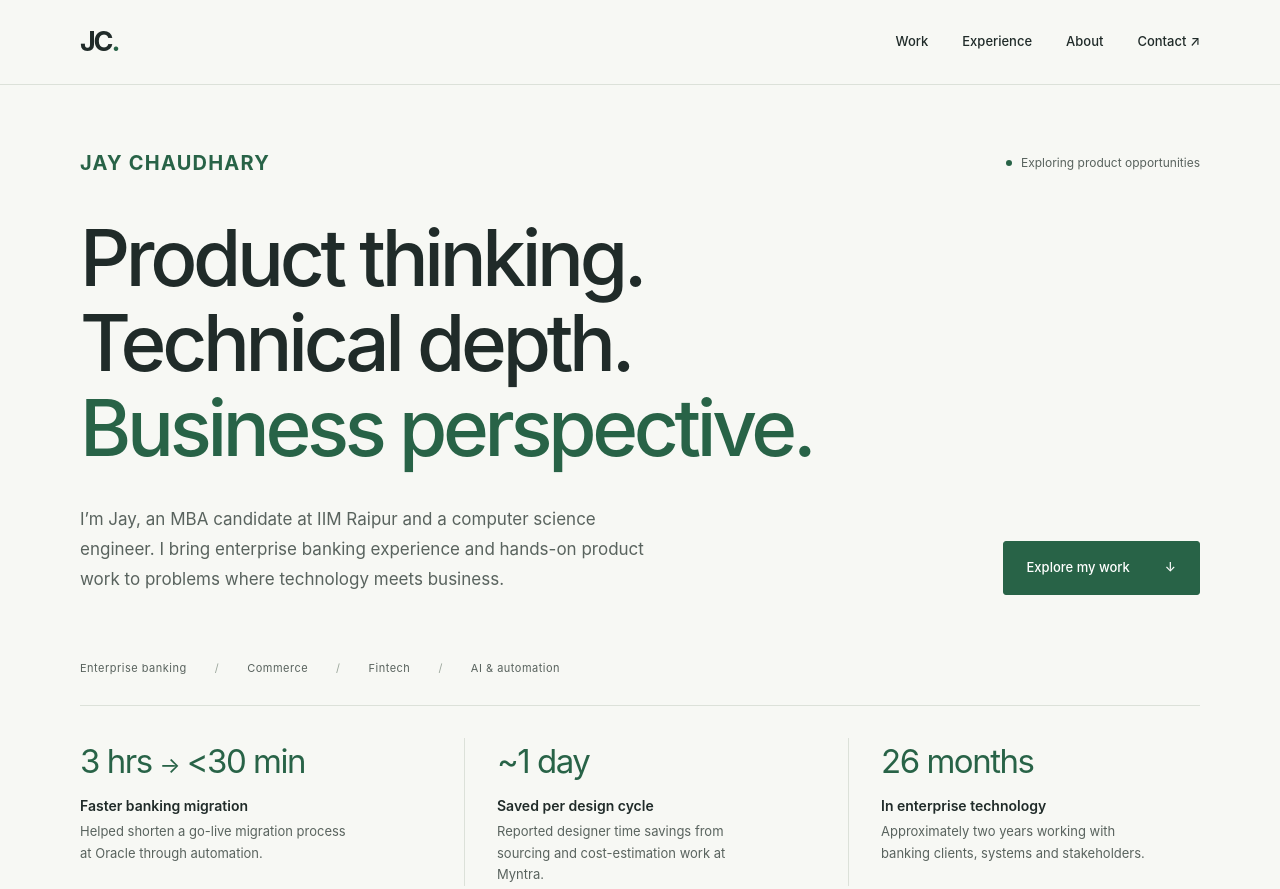
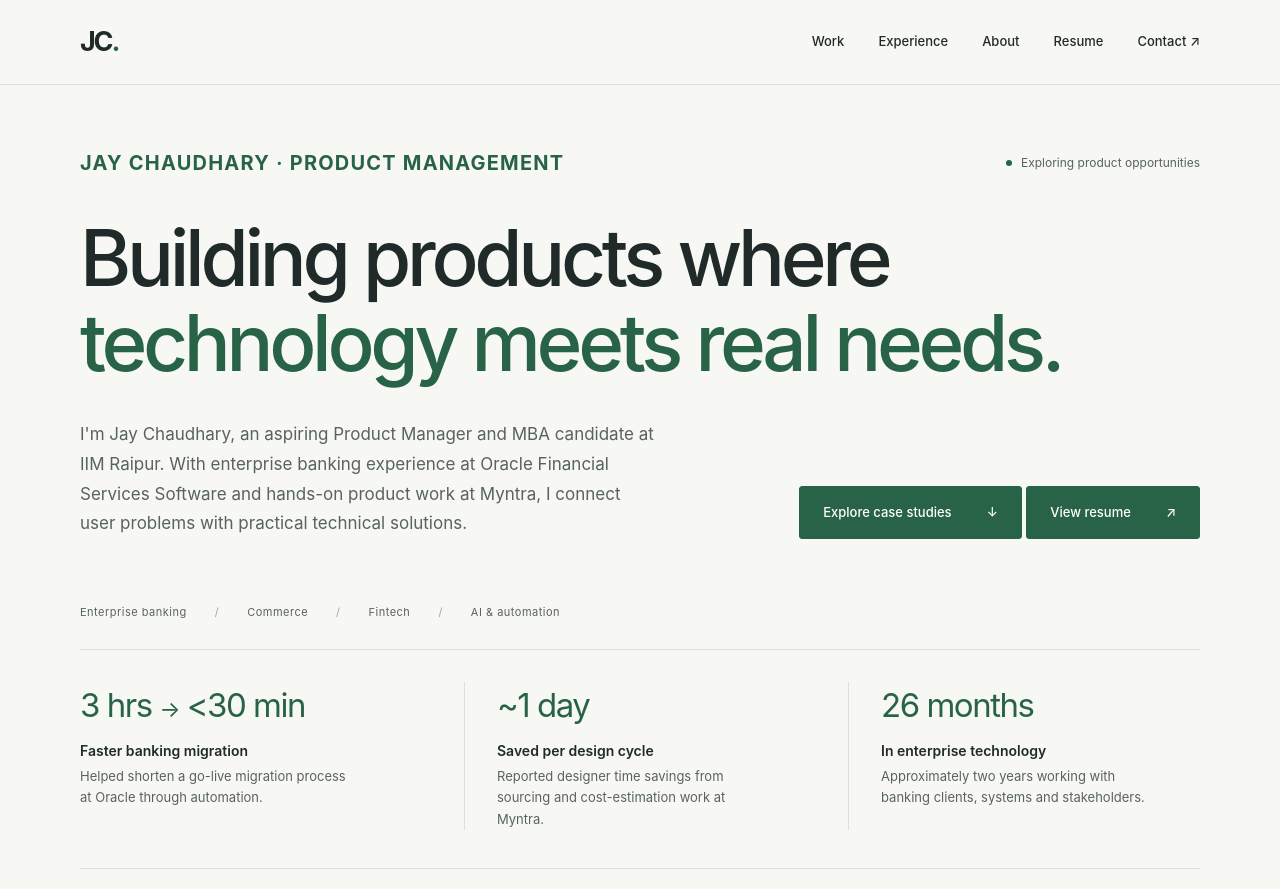
Before and after one commit to JayC09/jayc09.github.io, a plain HTML site: page index.html in a window 1280 px wide. Shown: the top 889 px of the page. Drawn offline with Linux system fonts and the light colour scheme.

Commit message:
Improve recruiter-facing homepage and add verified contact links

```diff
--- a/index.html
+++ b/index.html
@@ -4,10 +4,10 @@
   <meta charset="utf-8">
   <meta name="viewport" content="width=device-width, initial-scale=1">
   <meta name="theme-color" content="#f7f8f4">
-  <title>Jay Chaudhary — Product, Technology &amp; Strategy</title>
-  <meta name="description" content="Jay Chaudhary's product portfolio: banking automation at Oracle, sourcing intelligence at Myntra, and independent fintech product research. MBA candidate at IIM Raipur.">
-  <meta property="og:title" content="Jay Chaudhary — Product, Technology &amp; Strategy">
-  <meta property="og:description" content="Product thinking. Technical depth. Business perspective. Explore selected work across enterprise banking, fashion commerce and fintech.">
+  <title>Jay Chaudhary — Product Management, Fintech &amp; Technology</title>
+  <meta name="description" content="Jay Chaudhary is a product management candidate with Oracle Financial Services technology experience, a Myntra product internship and an MBA at IIM Raipur. Explore his case studies, resume and contact links.">
+  <meta property="og:title" content="Jay Chaudhary — Product Management &amp; Technology">
+  <meta property="og:description" content="Product management candidate | Oracle Financial Services, Myntra &amp; IIM Raipur. Explore projects, resume and contact information.">
   <meta property="og:type" content="website">
   <meta property="og:url" content="https://jayc09.github.io/">
   <meta name="twitter:card" content="summary">
@@ -22,17 +22,20 @@
     <div class="container header-inner">
       <a class="wordmark" href="#home" aria-label="Jay Chaudhary, home">JC<span aria-hidden="true">.</span></a>
       <nav aria-label="Main navigation">
-        <a href="#work">Work</a><a href="#experience">Experience</a><a href="#about">About</a><a href="#contact">Contact <span aria-hidden="true">↗</span></a>
+        <a href="#work">Work</a><a href="#experience">Experience</a><a href="#about">About</a><a href="resume.html" class="nav-resume">Resume</a><a href="#contact">Contact <span aria-hidden="true">↗</span></a>
       </nav>
     </div>
   </header>
   <main id="main">
     <section class="hero container" id="home" aria-labelledby="hero-title">
-      <div class="hero-top"><p class="eyebrow">JAY CHAUDHARY</p><p class="availability"><span aria-hidden="true"></span> Exploring product opportunities</p></div>
-      <h1 id="hero-title">Product thinking.<br>Technical depth.<br><span>Business perspective.</span></h1>
+      <div class="hero-top"><p class="eyebrow">JAY CHAUDHARY · PRODUCT MANAGEMENT</p><p class="availability"><span aria-hidden="true"></span> Exploring product opportunities</p></div>
+      <h1 id="hero-title">Building products where<br><span>technology meets real needs.</span></h1>
       <div class="hero-bottom">
-        <p>I’m Jay, an MBA candidate at IIM Raipur and a computer science engineer. I bring enterprise banking experience and hands-on product work to problems where technology meets business.</p>
-        <a class="button" href="#work">Explore my work <span aria-hidden="true">↓</span></a>
+        <p>I'm Jay Chaudhary, an aspiring Product Manager and MBA candidate at IIM Raipur. With enterprise banking experience at Oracle Financial Services Software and hands-on product work at Myntra, I connect user problems with practical technical solutions.</p>
+        <div class="hero-actions">
+          <a class="button" href="#work">Explore case studies <span aria-hidden="true">↓</span></a>
+          <a class="button button-outline" href="resume.html">View resume <span aria-hidden="true">↗</span></a>
+        </div>
       </div>
       <div class="domain-line"><span>Enterprise banking</span><span>Commerce</span><span>Fintech</span><span>AI &amp; automation</span></div>
     </section>
@@ -62,7 +65,18 @@
       <div class="skills"><div><p class="eyebrow">PRODUCT</p><p>Product analysis<br>UX analysis<br>Workflow improvement<br>Agile delivery</p></div><div><p class="eyebrow">TECHNICAL</p><p>PL/SQL · Java · JavaScript<br>Google Apps Script<br>Automation<br>Enterprise banking systems</p></div><div><p class="eyebrow">ANALYTICS</p><p>Google Sheets<br>Internal dashboards<br>Vendor quote comparison<br>AI-assisted cost estimation</p></div><div><p class="eyebrow">COLLABORATION</p><p>Cross-functional teamwork<br>Client engagement<br>Stakeholder collaboration<br>Business &amp; technology alignment</p></div></div>
     </section>
 
-    <section class="contact-section" id="contact" aria-labelledby="contact-title"><div class="container"><p class="eyebrow">04 / WHAT’S NEXT</p><h2 id="contact-title">Good products start<br>with a conversation.</h2><div class="contact-bottom"><p>Exploring product opportunities in fintech, enterprise technology and AI. If my work resonates, I’d welcome a conversation.</p><a class="button" href="https://github.com/JayC09">Find me on GitHub <span aria-hidden="true">↗</span></a></div></div></section>
+    <section class="contact-section" id="contact" aria-labelledby="contact-title">
+      <div class="container"><p class="eyebrow">04 / WHAT’S NEXT</p><h2 id="contact-title">Good products start<br>with a conversation.</h2>
+        <div class="contact-bottom"><p>I'm exploring product management opportunities in fintech, enterprise technology and AI. If my experience is relevant to your team, I'd welcome a conversation.</p>
+          <div class="contact-actions">
+            <a class="button" href="mailto:jay.chaudhary2000@gmail.com?subject=Product%20opportunity%20%E2%80%94%20Jay%20Chaudhary">Email me <span aria-hidden="true">↗</span></a>
+            <a class="contact-text-link" href="https://www.linkedin.com/in/jay-chaudhary/" target="_blank" rel="noopener noreferrer">LinkedIn <span aria-hidden="true">↗</span></a>
+            <a class="contact-text-link" href="https://github.com/JayC09" target="_blank" rel="noopener noreferrer">GitHub <span aria-hidden="true">↗</span></a>
+            <a class="contact-text-link" href="resume.html">Resume <span aria-hidden="true">↗</span></a>
+          </div>
+        </div>
+      </div>
+    </section>
   </main>
   <footer class="container"><p>© <span id="year">2026</span> Jay Chaudhary</p><p>Product · Technology · Strategy</p><a href="#home">Back to top <span aria-hidden="true">↑</span></a></footer>
 </body>
```
